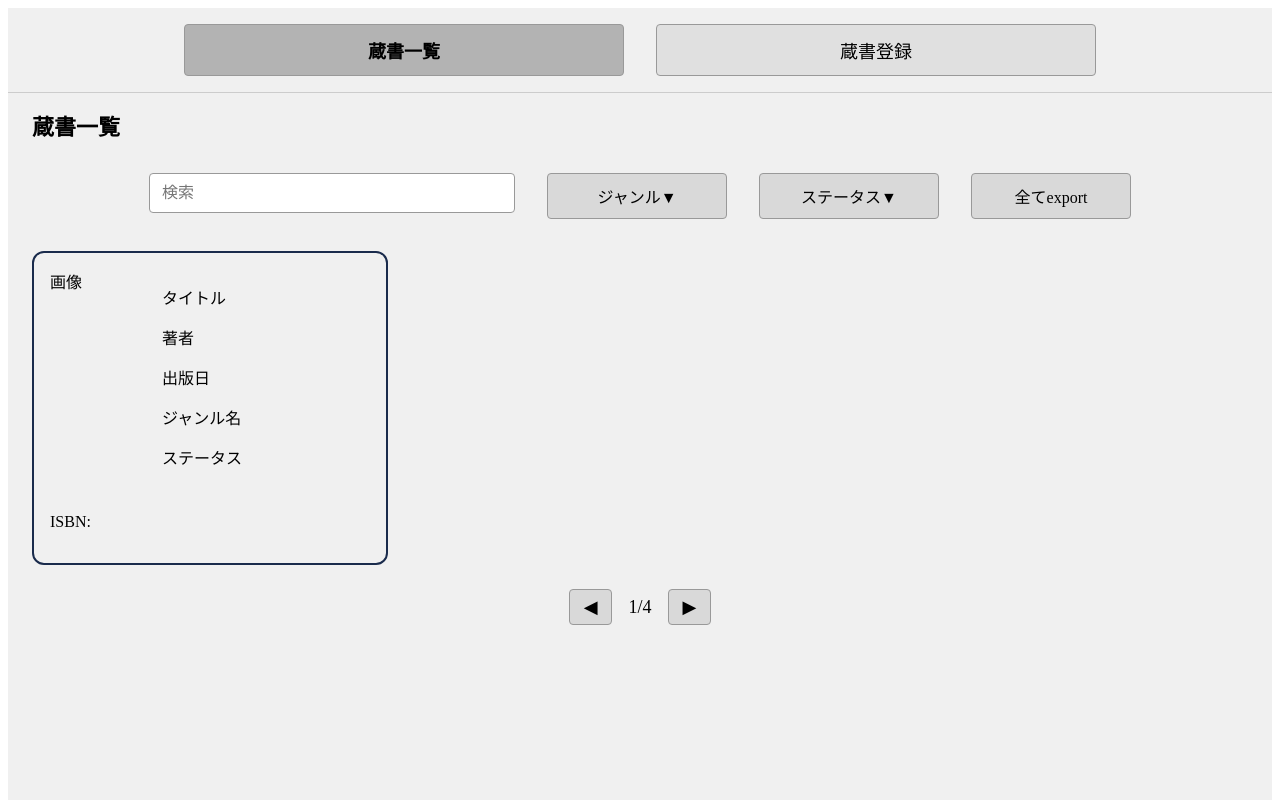
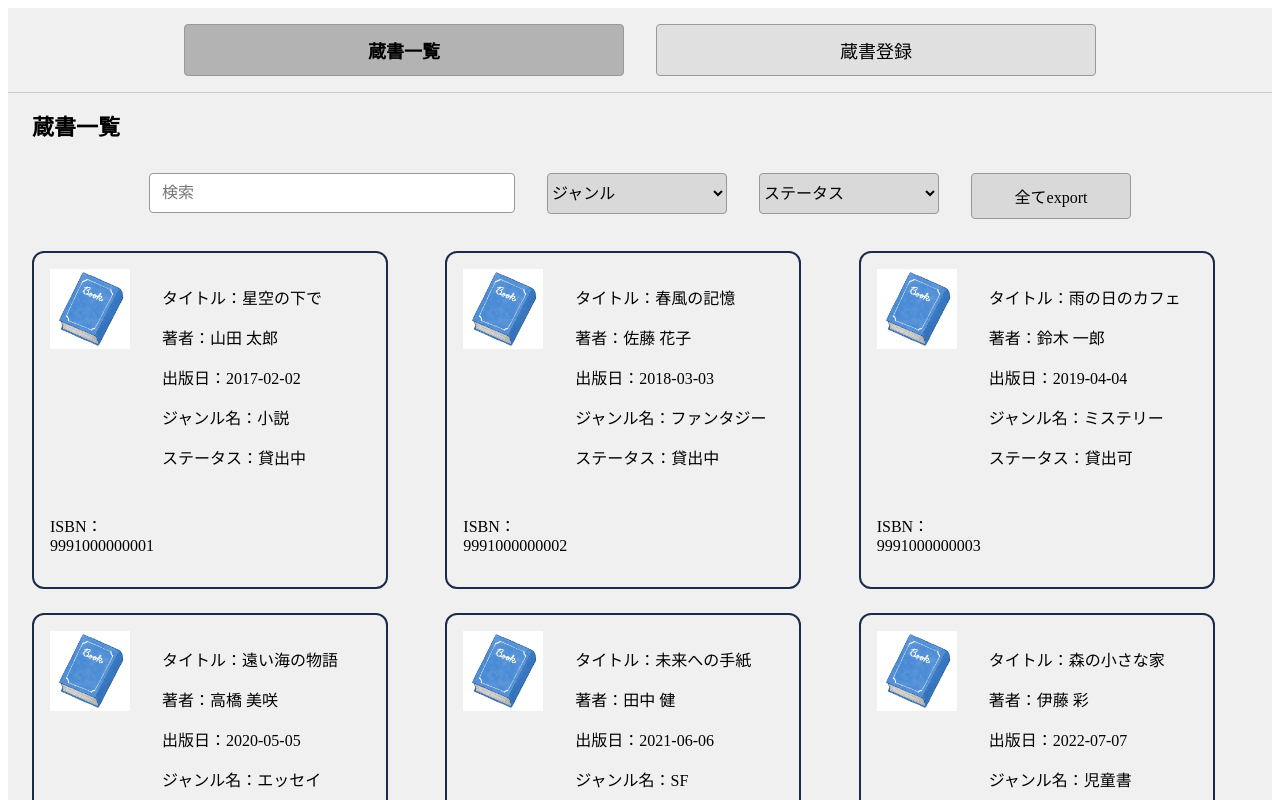
Before and after one commit to ReonHigashiyama/Prototype, a Vue app: page /books in a window 1280 px wide. Shown: the top 800 px of the page. Built offline with nearby package versions, Linux system fonts and the light colour scheme.

Commit message:
ジャンルとステータスをfilterで絞り込むロジックを追加

```diff
--- a/src/components/book-list/BookCard.vue
+++ b/src/components/book-list/BookCard.vue
@@ -1,14 +1,24 @@
+<script setup>
+defineProps({
+    books: {
+        type: Array,
+        default: () => []
+    }
+});
+</script>
+
 <template>
-    <div class="book-card">
-        <div class="book-card-img">画像</div>
+    <div class="book-card" v-for="book in books" :key="book.title">
+        <!-- <div class="book-card-img">画像</div> -->
+         <img src="../../../img/images.jpg" width="80" height="80" alt="">
         <div class="book-card-info">
-            <p>タイトル</p>
-            <p>著者</p>
-            <p>出版日</p>
-            <p>ジャンル名</p>
-            <p>ステータス</p>
+            <p>タイトル：{{ book.title }}</p>
+            <p>著者：{{ book.author }}</p>
+            <p>出版日：{{ book.publicationDate }}</p>
+            <p>ジャンル名：{{ book.genre }}</p>
+            <p>ステータス：{{ book.status }}</p>
         </div>
-        <p class="book-card-isbn">ISBN:</p>
+        <p class="book-card-isbn">ISBN：{{ book.isbn }}</p>
     </div>
 </template>
 
--- a/src/components/book-list/BookListToolbar.vue
+++ b/src/components/book-list/BookListToolbar.vue
@@ -1,23 +1,55 @@
+<script setup>
+const genre = defineModel('genre');
+const status = defineModel('status');
+</script>
+
 <template>
     <div class="toolbar">
         <input type="text" class="search-input" placeholder="検索" />
 
-        <div class="dropdown">
+        <!-- <div class="dropdown">
             <button type="button" class="dropdown__button">ジャンル▼</button>
             <ul class="dropdown__menu">
                 <li>社会一般</li>
                 <li>ビジネス</li>
                 <li>資格/試験</li>
             </ul>
+        </div> -->
+
+        <div class="dropdown">
+            <select v-model="genre" class="dropdown__button">
+                <option value="">ジャンル</option>
+                <!-- <option value="社会一般" class="dropdown__menu">社会一般</option>
+                <option value="ビジネス" class="dropdown__menu">ビジネス</option>
+                <option value="資格/試験" class="dropdown__menu">資格/試験</option> -->
+                <option value="小説" class="dropdown__menu">小説</option>
+                <option value="ファンタジー" class="dropdown__menu">ファンタジー</option>
+                <option value="ミステリー" class="dropdown__menu">ミステリー</option>
+                <option value="エッセイ" class="dropdown__menu">エッセイ</option>
+                <option value="SF" class="dropdown__menu">SF</option>
+                <option value="児童書" class="dropdown__menu">児童書</option>
+                <option value="青春" class="dropdown__menu">青春</option>
+                <option value="恋愛" class="dropdown__menu">恋愛</option>
+            </select>
         </div>
 
-        <div class="dropdown">
+        <!-- <div class="dropdown">
             <button type="button" class="dropdown__button">ステータス▼</button>
             <ul class="dropdown__menu">
                 <li>貸出可</li>
                 <li>貸出中</li>
                 <li>修理中</li>
             </ul>
+        </div> -->
+
+        <div class="dropdown">
+            <select v-model="status" class="dropdown__button">
+                <option value="">ステータス</option>
+                <option value="貸出可" class="dropdown__menu">貸出可</option>
+                <option value="貸出中" class="dropdown__menu">貸出中</option>
+                <option value="修理中" class="dropdown__menu">修理中</option>
+                <option value="停止/廃棄" class="dropdown__menu">停止/廃棄</option>
+            </select>
         </div>
 
         <button type="button" class="export-button">全てexport</button>
@@ -69,7 +101,6 @@
     border-top: none;
     background-color: #fff;
     z-index: 10;
-    display: none;
 }
 
 .dropdown__menu li {
--- a/src/views/BookListPage.vue
+++ b/src/views/BookListPage.vue
@@ -3,10 +3,10 @@
         <div class="content">
             <h1 class="page-title">蔵書一覧</h1>
 
-            <BookListToolbar/>
+            <BookListToolbar v-model:genre="selectedGenre" v-model:status="selectedStatus"/>
 
             <div class="book-grid">
-                <BookCard/>
+                <BookCard :books="filteredBooks"/>
             </div>
 
             <div class="pagination">
@@ -19,26 +19,38 @@
 </template>
 
 <script setup>
+import { ref, computed, onMounted } from 'vue';
 import AppHeader from '@/components/Common/AppHeader.vue';
 import BookListToolbar from '@/components/book-list/BookListToolbar.vue';
 import BookCard from '@/components/book-list/BookCard.vue';
 
-window.addEventListener('DOMContentLoaded', () => {
-    LoadBooks();
-});
+const books = ref([]);
+const selectedGenre = ref('');
+const selectedStatus = ref('');
 
 async function LoadBooks() {
     try {
-        const response = await fetch('../books.json');
+        const response = await fetch('/books.json');
         if (!response.ok) throw new Error(`HTTPエラー! ステータス: ${response.status}`);
-        const books = await response.json();
-        console.log(books);
+        books.value = await response.json();
+        console.log(books.value);
     }
     catch (error) {
         console.error('読み込みに失敗しました:', error);
     }
 }
 
+onMounted(() => {
+    LoadBooks();
+});
+
+const filteredBooks = computed(() => {
+    return books.value.filter(book => {
+        const genreMatch = selectedGenre.value == '' || book.genre == selectedGenre.value;
+        const statusMatch = selectedStatus.value == '' || book.status == selectedStatus.value;
+        return genreMatch && statusMatch;
+    });
+});
 </script>
 
 <style scoped>
```
